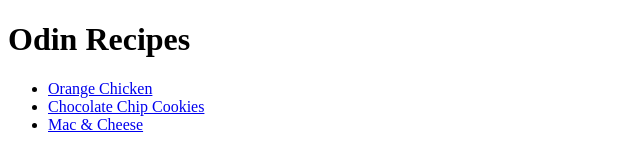
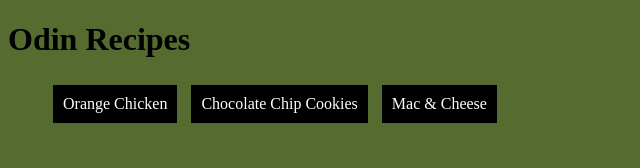
Before and after one commit to iconiy/odin-recipe, a plain HTML site: page index.html in a window 1280 px wide. Shown: the whole page, without its empty margins (0-640 px from the left). Drawn offline with Linux system fonts and the light colour scheme.

Commit message:
Setting up style sheets for starters

```diff
--- a/index.html
+++ b/index.html
@@ -4,6 +4,7 @@
     <meta charset="UTF-8">
     <meta name="viewport" content="width=device-width, initial-scale=1.0">
     <title>Odin Recipes</title>
+    <link rel="stylesheet" href="styles.css">
 </head>
 <body>
     <h1>Odin Recipes</h1>
--- /dev/null
+++ b/recipes/styles.css
@@ -0,0 +1,4 @@
+img {
+    width: 500px;
+    height: 300px;
+}
--- /dev/null
+++ b/styles.css
@@ -0,0 +1,24 @@
+body {
+    background-color: darkolivegreen;
+    color: black;
+}
+
+ul {
+    list-style: none;
+}
+
+a {
+    text-decoration: none;
+    color: white;
+}
+
+a:visited {
+    color: aqua;
+}
+
+li {
+    padding: 10px;
+    margin: 5px;
+    background-color: black;
+    display: inline-block;
+}
```
Also changed, not shown: recipes/orgchk.html (+1 -0 lines).
